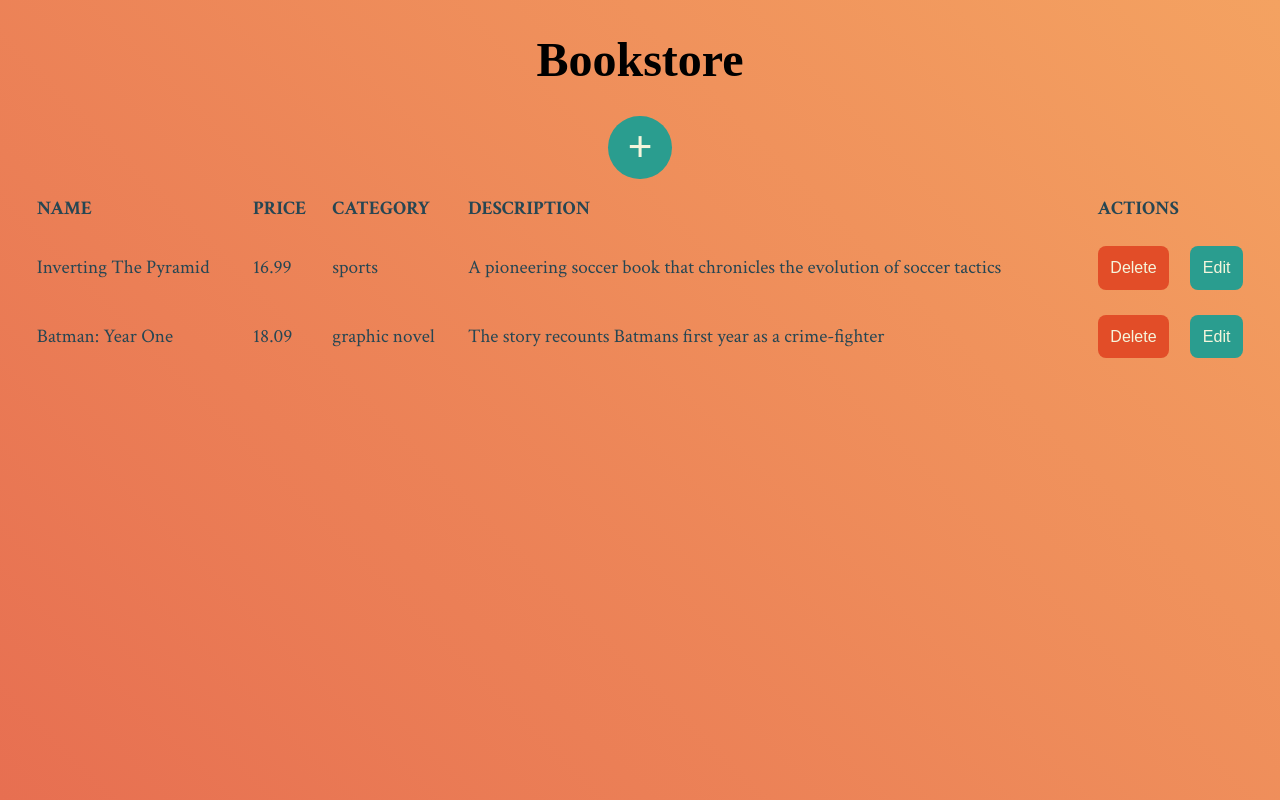
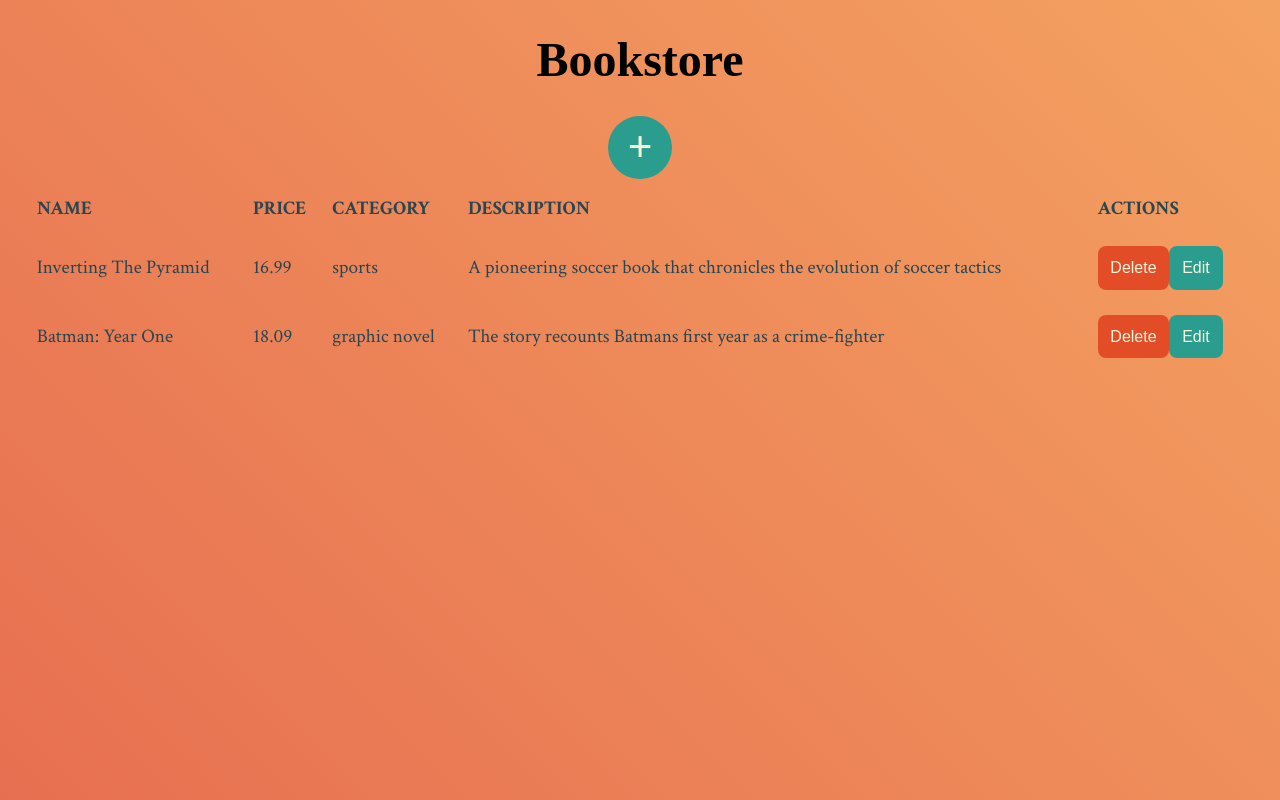
Before and after one commit to ngunner15/redux-bookstore, a React (Create React App) app: page / in a window 1280 px wide. Built offline with nearby package versions, Linux system fonts and the light colour scheme; a web font is replaced by a local one.

Commit message:
Refractor

```diff
--- a/src/components/BookList.jsx
+++ b/src/components/BookList.jsx
@@ -48,7 +48,7 @@ export function BookList() {
                 <td>{item.price}</td>
                 <td>{item.category}</td>
                 <td>{item.description}</td>
-                <td className="action">
+                <td className="content-action">
                   <button className="btn btn-delete" onClick={() => handleDelete(item.id)}>Delete</button>
                   <button className="btn btn-edit" onClick={() => handleEdit(item.id)}>Edit</button>
                 </td>
```
